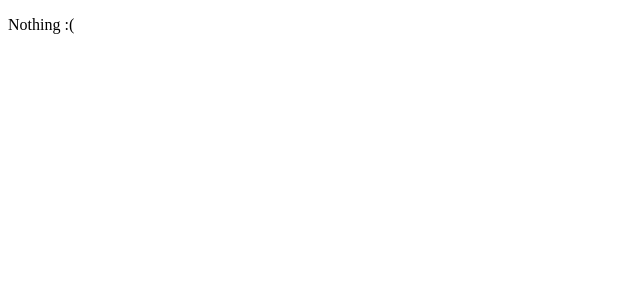
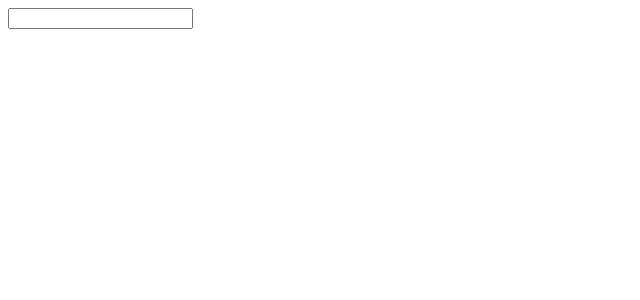
Before and after one commit to FRFlor/a-wordle-on-tdd, a Vue app: page / in a window 1280 px wide. Shown: the top 300 px of the page, without its empty margins (0-640 px from the left). Built offline with nearby package versions, Linux system fonts and the light colour scheme.

Commit message:
Display victory message when the guess is right

```diff
--- a/src/App.vue
+++ b/src/App.vue
@@ -1,15 +1,24 @@
-<template>
-  <p>Nothing :(</p>
-</template>
-
 <script lang="ts" setup>
-import {defineProps} from "vue"
+import {defineProps, ref} from "vue"
 import {SETTINGS} from "@/configurations"
 
-defineProps({
+const props = defineProps({
   rightAnswer: {
     type: String,
     validator: (wordGiven: string) => wordGiven.length === SETTINGS.wordSize
   }
 })
+
+const guess = ref<string>("")
+const hasWon = ref<boolean>(false)
+
+function submitAnswer() {
+  hasWon.value = guess.value === props.rightAnswer
+}
 </script>
+
+<template>
+  <input v-model="guess" data-role="guess" type="text" @keydown.enter="submitAnswer">
+
+  <p v-if="hasWon" data-role="winning-message">You won!</p>
+</template>
--- a/src/main.ts
+++ b/src/main.ts
@@ -1,4 +1,4 @@
-import { createApp } from 'vue'
-import App from './App.vue'
+import {createApp} from "vue"
+import App from "./App.vue"
 
-createApp(App).mount('#app')
+createApp(App, {rightAnswer: "TESTS"}).mount("#app")
```
Also changed, not shown: 1 other file (tests, documents, lock files or other folders).
